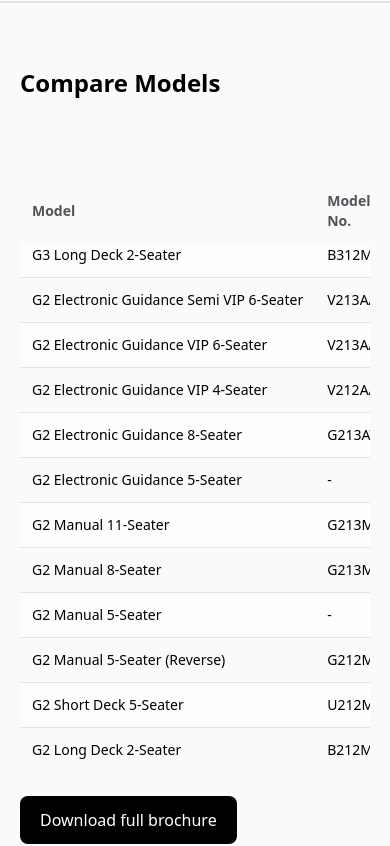
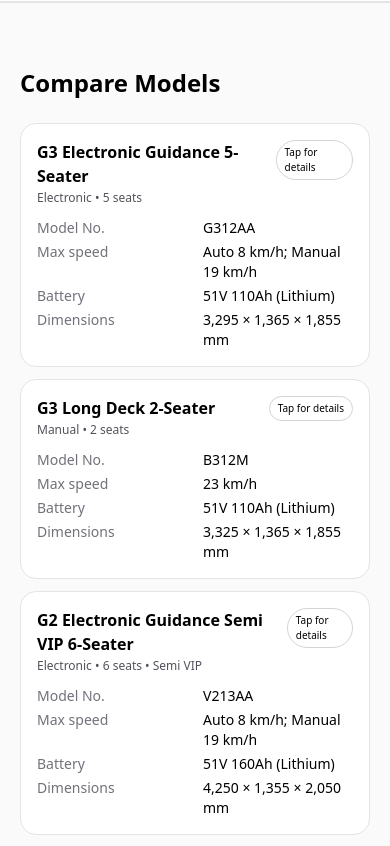
Before and after one commit to Aproglobal/apro-global-site, a React (Vite) app: page / in a window 390 px wide. Shown: the part 4820-5666 px from the top of the page. Built offline with nearby package versions, Linux system fonts and the light colour scheme.

Commit message:
Update CompareTable.tsx

```diff
--- a/src/components/CompareTable.tsx
+++ b/src/components/CompareTable.tsx
@@ -1,9 +1,9 @@
 // src/components/CompareTable.tsx
-import React, { useEffect, useState } from 'react';
-import { MODELS } from '../data/models';
-import { SPECS } from '../data/specs';
-import { trackEvent } from '../services/analytics';
-import { openModel } from './ModelDetail';
+import React, { useEffect, useState } from "react";
+import { MODELS } from "../data/models";
+import { SPECS } from "../data/specs";
+import { trackEvent } from "../services/analytics";
+import { openModel } from "./ModelDetail";
 
 type TipState = {
   show: boolean;
@@ -24,48 +24,110 @@ function buildTip(code: string): string {
     s.battery ? `Battery: ${s.battery}` : undefined,
     s.motor ? `Motor: ${s.motor}` : undefined,
     s.suspension ? `Suspension: ${s.suspension}` : undefined,
-    s.brakes || s.parkingBrake ? `Brakes: ${[s.brakes, s.parkingBrake ? `+ ${s.parkingBrake}` : undefined].filter(Boolean).join(' ')}` : undefined,
+    s.brakes || s.parkingBrake
+      ? `Brakes: ${[s.brakes, s.parkingBrake ? `+ ${s.parkingBrake}` : undefined].filter(Boolean).join(" ")}`
+      : undefined,
     s.maxSpeed ? `Speed: ${s.maxSpeed}` : undefined,
     s.gradeability ? `Grade: ${s.gradeability}` : undefined,
     s.payload ? `Payload: ${s.payload}` : undefined,
     s.cargoBed ? `Cargo bed: ${s.cargoBed}` : undefined,
-    s.options?.length ? `Options: ${s.options.slice(0, 3).join(', ')}${s.options.length > 3 ? '…' : ''}` : undefined,
+    s.options?.length ? `Options: ${s.options.slice(0, 3).join(", ")}${s.options.length > 3 ? "…" : ""}` : undefined,
   ].filter(Boolean);
-  return rows.length ? rows.join(' • ') : 'Specs coming soon';
+  return rows.length ? rows.join(" • ") : "Specs coming soon";
 }
 
 export default function CompareTable() {
   useEffect(() => {
-    trackEvent('compare_view');
+    trackEvent("compare_view");
   }, []);
 
   const [tip, setTip] = useState<TipState>({ show: false, x: 0, y: 0 });
 
   const onRowActivate = (code: string, name: string) => {
     openModel(code);
-    trackEvent('compare_row_click', { code, name });
+    trackEvent("compare_row_click", { code, name });
   };
 
   const headers = [
-    'Model','Model No.','Guidance','Seats','Variant','Deck','Reverse','Max speed','Grade','Battery','Motor','Dimensions (L×W×H)','Payload',
+    "Model",
+    "Model No.",
+    "Guidance",
+    "Seats",
+    "Variant",
+    "Deck",
+    "Reverse",
+    "Max speed",
+    "Grade",
+    "Battery",
+    "Motor",
+    "Dimensions (L×W×H)",
+    "Payload",
   ];
 
   return (
     <section
       id="compare"
-      className="py-16 bg-zinc-50 text-black border-t border-zinc-200 dark:bg-zinc-900 dark:text-white dark:border-zinc-800 scroll-mt-24 md:scroll-mt-28"
+      className="py-16 bg-zinc-50 text-black border-t border-zinc-200 dark:bg-zinc-900 dark:text-white dark:border-zinc-800 scroll-mt-24"
     >
       <div className="max-w-6xl mx-auto px-5 relative">
         <h3 className="text-2xl font-bold">Compare Models</h3>
 
-        <div className="mt-6 overflow-x-auto overscroll-x-contain">
+        {/* 📱 Mobile cards */}
+        <ul className="mt-6 space-y-3 md:hidden">
+          {MODELS.map((m) => {
+            const s = SPECS[m.code] || {};
+            return (
+              <li
+                key={m.code}
+                className="
+                  group rounded-2xl border border-zinc-200 dark:border-zinc-800
+                  bg-white dark:bg-zinc-950 p-4
+                  transition-all duration-200
+                  hover:shadow-md hover:-translate-y-0.5 hover:border-black/15 dark:hover:border-white/20
+                  motion-reduce:transition-none motion-reduce:hover:translate-y-0
+                "
+              >
+                <button
+                  onClick={() => onRowActivate(m.code, m.name)}
+                  className="text-left w-full"
+                  aria-label={`Open ${m.name} details`}
+                >
+                  <div className="flex items-start justify-between gap-3">
+                    <div>
+                      <h4 className="text-base font-semibold">{m.name}</h4>
+                      <p className="text-xs text-zinc-600 dark:text-zinc-400 mt-0.5">
+                        {m.guidance} • {m.seats} seats {m.variant ? `• ${m.variant}` : ""}
+                      </p>
+                    </div>
+                    <span className="text-[10px] rounded-full border px-2 py-1 border-zinc-300 dark:border-zinc-700">
+                      Tap for details
+                    </span>
+                  </div>
+                  <dl className="mt-3 grid grid-cols-2 gap-x-4 gap-y-1 text-sm">
+                    <dt className="text-zinc-500 dark:text-zinc-400">Model No.</dt>
+                    <dd>{s.modelNo ?? "-"}</dd>
+                    <dt className="text-zinc-500 dark:text-zinc-400">Max speed</dt>
+                    <dd>{s.maxSpeed ?? "-"}</dd>
+                    <dt className="text-zinc-500 dark:text-zinc-400">Battery</dt>
+                    <dd>{s.battery ?? "-"}</dd>
+                    <dt className="text-zinc-500 dark:text-zinc-400">Dimensions</dt>
+                    <dd>{s.dimensions ?? "-"}</dd>
+                  </dl>
+                </button>
+              </li>
+            );
+          })}
+        </ul>
+
+        {/* 💻 Desktop table */}
+        <div className="mt-6 overflow-x-auto hidden md:block">
           <table className="min-w-[1200px] w-full text-sm border-collapse">
             <thead>
               <tr>
                 {headers.map((h) => (
                   <th
                     key={h}
-                    className="py-3 px-3 text-left text-zinc-600 dark:text-zinc-300 sticky top-14 md:top-16 bg-zinc-50 dark:bg-zinc-900 z-10"
+                    className="py-3 px-3 text-left text-zinc-600 dark:text-zinc-300 sticky top-0 bg-zinc-50 dark:bg-zinc-900 z-10"
                   >
                     {h}
                   </th>
@@ -76,44 +138,65 @@ export default function CompareTable() {
               {MODELS.map((m, idx) => {
                 const s = SPECS[m.code] || {};
                 const tipContent = buildTip(m.code);
+                const zebra = idx % 2 ? "bg-white/50 dark:bg-transparent" : "";
                 return (
                   <tr
                     key={m.code}
-                    className={`border-t border-zinc-200 dark:border-zinc-800 hover:bg-zinc-100 dark:hover:bg-zinc-800 cursor-pointer ${idx % 2 ? 'bg-white/50 dark:bg-transparent' : ''}`}
+                    className={`
+                      border-t border-zinc-200 dark:border-zinc-800 cursor-pointer
+                      hover:bg-zinc-100/70 dark:hover:bg-zinc-800/70
+                      ${zebra} transition-colors
+                    `}
                     tabIndex={0}
                     role="button"
                     aria-label={`Open ${m.name} details`}
                     onClick={() => onRowActivate(m.code, m.name)}
                     onKeyDown={(e) => {
-                      if (e.key === 'Enter' || e.key === ' ') {
+                      if (e.key === "Enter" || e.key === " ") {
                         e.preventDefault();
                         onRowActivate(m.code, m.name);
                       }
                     }}
                     onMouseEnter={(e) =>
-                      setTip({ show: true, x: e.clientX, y: e.clientY, code: m.code, content: tipContent, viaKeyboard: false })
+                      setTip({
+                        show: true,
+                        x: e.clientX,
+                        y: e.clientY,
+                        code: m.code,
+                        content: tipContent,
+                        viaKeyboard: false,
+                      })
                     }
-                    onMouseMove={(e) => setTip((t) => (t.show ? { ...t, x: e.clientX, y: e.clientY } : t))}
+                    onMouseMove={(e) =>
+                      setTip((t) => (t.show ? { ...t, x: e.clientX, y: e.clientY } : t))
+                    }
                     onMouseLeave={() => setTip({ show: false, x: 0, y: 0 })}
                     onFocus={(e) => {
                       const rect = (e.currentTarget as HTMLElement).getBoundingClientRect();
-                      setTip({ show: true, x: rect.right - 12, y: rect.top + rect.height / 2, code: m.code, content: tipContent, viaKeyboard: true });
+                      setTip({
+                        show: true,
+                        x: rect.right - 12,
+                        y: rect.top + rect.height / 2,
+                        code: m.code,
+                        content: tipContent,
+                        viaKeyboard: true,
+                      });
                     }}
                     onBlur={() => setTip({ show: false, x: 0, y: 0 })}
                   >
                     <td className="py-3 px-3 font-medium whitespace-nowrap">{m.name}</td>
-                    <td className="py-3 px-3 whitespace-nowrap">{s.modelNo ?? '-'}</td>
+                    <td className="py-3 px-3 whitespace-nowrap">{s.modelNo ?? "-"}</td>
                     <td className="py-3 px-3 whitespace-nowrap">{m.guidance}</td>
                     <td className="py-3 px-3 whitespace-nowrap">{m.seats}</td>
-                    <td className="py-3 px-3 whitespace-nowrap">{m.variant ?? '-'}</td>
-                    <td className="py-3 px-3 whitespace-nowrap">{m.deck ?? '-'}</td>
-                    <td className="py-3 px-3 whitespace-nowrap">{m.reverse ? 'Yes' : 'No'}</td>
-                    <td className="py-3 px-3 whitespace-nowrap">{s.maxSpeed ?? '-'}</td>
-                    <td className="py-3 px-3 whitespace-nowrap">{s.gradeability ?? '-'}</td>
-                    <td className="py-3 px-3 whitespace-nowrap">{s.battery ?? '-'}</td>
-                    <td className="py-3 px-3 whitespace-nowrap">{s.motor ?? '-'}</td>
-                    <td className="py-3 px-3 whitespace-nowrap">{s.dimensions ?? '-'}</td>
-                    <td className="py-3 px-3 whitespace-nowrap">{s.payload ?? '-'}</td>
+                    <td className="py-3 px-3 whitespace-nowrap">{m.variant ?? "-"}</td>
+                    <td className="py-3 px-3 whitespace-nowrap">{m.deck ?? "-"}</td>
+                    <td className="py-3 px-3 whitespace-nowrap">{m.reverse ? "Yes" : "No"}</td>
+                    <td className="py-3 px-3 whitespace-nowrap">{s.maxSpeed ?? "-"}</td>
+                    <td className="py-3 px-3 whitespace-nowrap">{s.gradeability ?? "-"}</td>
+                    <td className="py-3 px-3 whitespace-nowrap">{s.battery ?? "-"}</td>
+                    <td className="py-3 px-3 whitespace-nowrap">{s.motor ?? "-"}</td>
+                    <td className="py-3 px-3 whitespace-nowrap">{s.dimensions ?? "-"}</td>
+                    <td className="py-3 px-3 whitespace-nowrap">{s.payload ?? "-"}</td>
                   </tr>
                 );
               })}
@@ -121,13 +204,18 @@ export default function CompareTable() {
           </table>
         </div>
 
+        {/* Tooltip */}
         {tip.show && (
           <div
-            className="pointer-events-none fixed z-30 max-w-[80vw] md:max-w-md px-3 py-2 rounded-lg shadow-lg text-xs md:text-sm leading-relaxed bg-white text-black dark:bg-zinc-800 dark:text-white border border-zinc-200 dark:border-zinc-700"
+            className="
+              pointer-events-none fixed z-30 max-w-[80vw] md:max-w-md px-3 py-2 rounded-lg shadow-lg
+              text-xs md:text-sm leading-relaxed
+              bg-white text-black dark:bg-zinc-800 dark:text-white border border-zinc-200 dark:border-zinc-700
+            "
             style={{
               left: Math.min(tip.x + 14, window.innerWidth - 16),
               top: Math.min(tip.y + 14, window.innerHeight - 16),
-              transform: 'translate(-0%, -0%)',
+              transform: "translate(-0%, -0%)",
             }}
             role="status"
             aria-live="polite"
@@ -139,8 +227,8 @@ export default function CompareTable() {
         <div className="mt-6">
           <a
             href="#contact"
-            onClick={() => trackEvent('cta_click', { where: 'compare', label: 'Download full brochure' })}
-            className="inline-block px-5 py-3 rounded-lg font-medium bg-black text-white hover:opacity-90 dark:bg-white dark:text-black whitespace-nowrap"
+            onClick={() => trackEvent("cta_click", { where: "compare", label: "Download full brochure" })}
+            className="inline-block px-5 py-3 rounded-full font-medium bg-black text-white hover:opacity-90 dark:bg-white dark:text-black w-full sm:w-auto"
           >
             Download full brochure
           </a>
```
